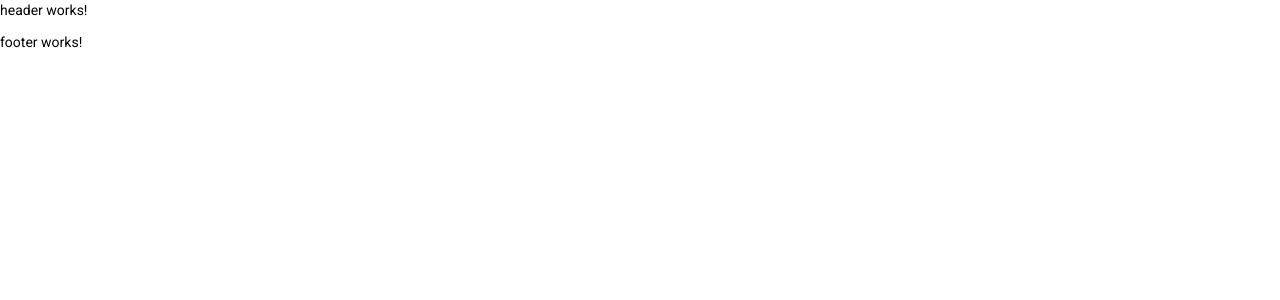
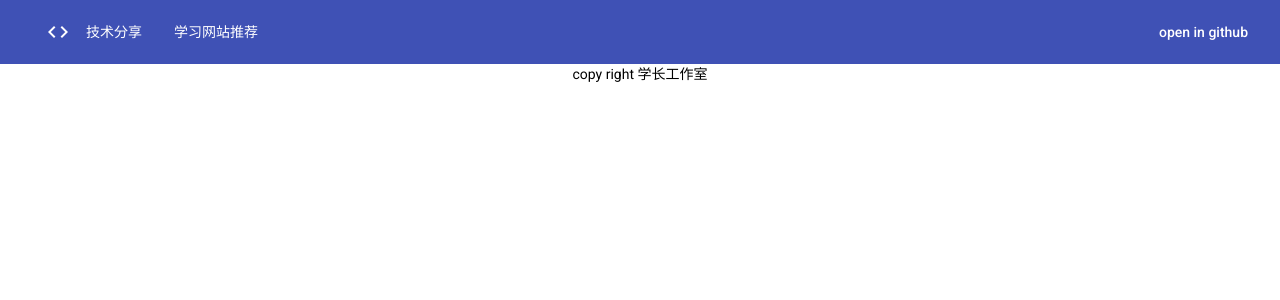
Before and after one commit to hanhan9449/code123, an Angular app: page / in a window 1280 px wide. Shown: the top 300 px of the page. Built offline with nearby package versions, Linux system fonts and the light colour scheme.

Commit message:
feat(page): add header and footer

```diff
--- a/src/app/components/footer/footer.component.html
+++ b/src/app/components/footer/footer.component.html
@@ -1 +1 @@
-<p>footer works!</p>
+<p id="footer">copy right 学长工作室</p>
--- a/src/app/components/footer/footer.component.less
+++ b/src/app/components/footer/footer.component.less
@@ -0,0 +1,3 @@
+#footer {
+  text-align: center;
+}
--- a/src/app/components/header/header.component.html
+++ b/src/app/components/header/header.component.html
@@ -1 +1,10 @@
-<p>header works!</p>
+<!-- <div class="header"></div> -->
+
+<mat-toolbar color="primary">
+  <mat-icon aria-hidden="false" aria-label="logo" id="logo">code</mat-icon>
+  <button mat-button>技术分享</button>
+  <button mat-button>学习网站推荐</button>
+  <a mat-button href="http://github.com" id="github" target="_blank"
+    >open in github</a
+  >
+</mat-toolbar>
--- a/src/app/components/header/header.component.less
+++ b/src/app/components/header/header.component.less
@@ -0,0 +1,10 @@
+.header {
+}
+#logo {
+  // margin-right: auto;
+  margin-left: 30px;
+}
+
+#github {
+  margin-left: auto;
+}
```
Also changed, not shown: src/app/shared/shared.module.ts (+7 -6 lines).
